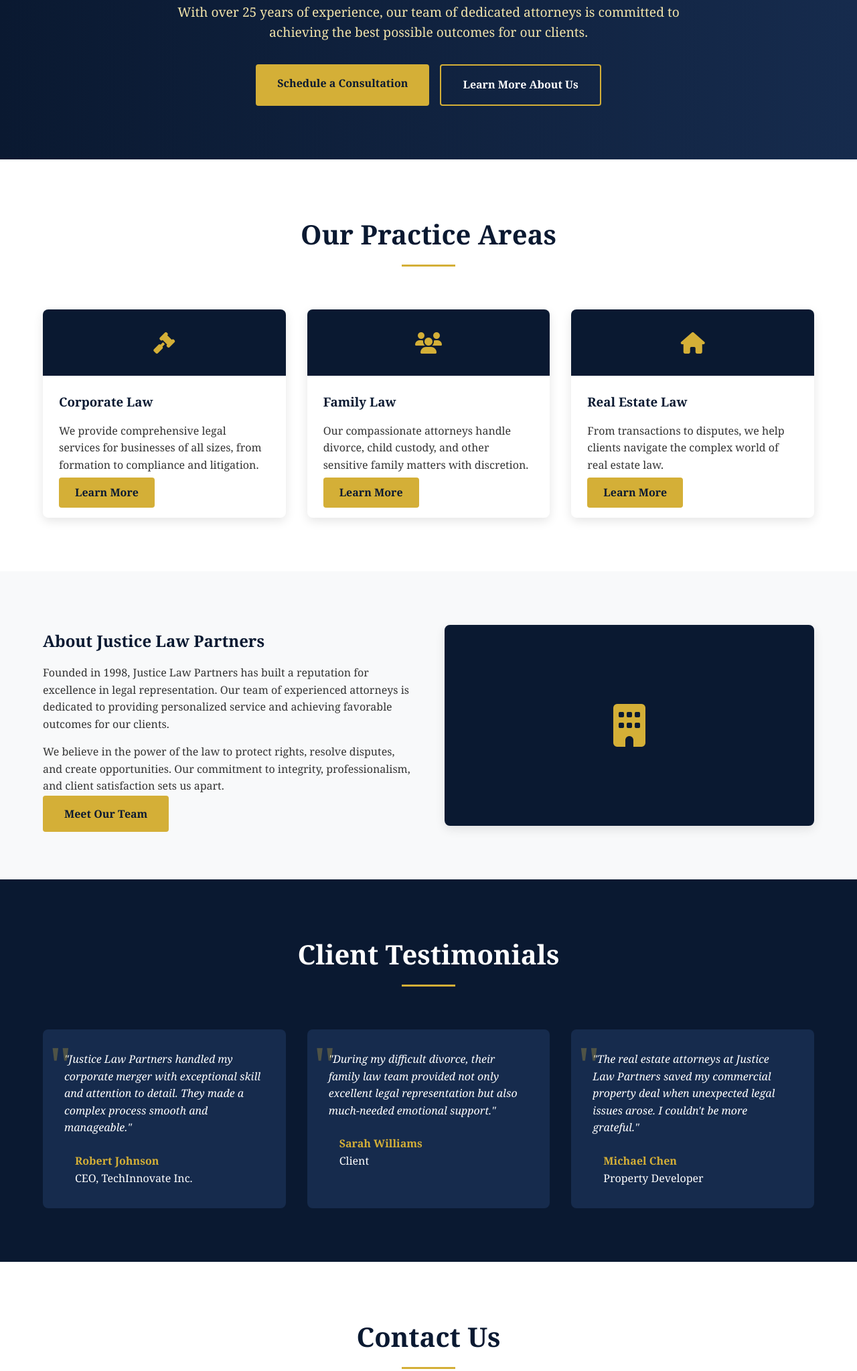
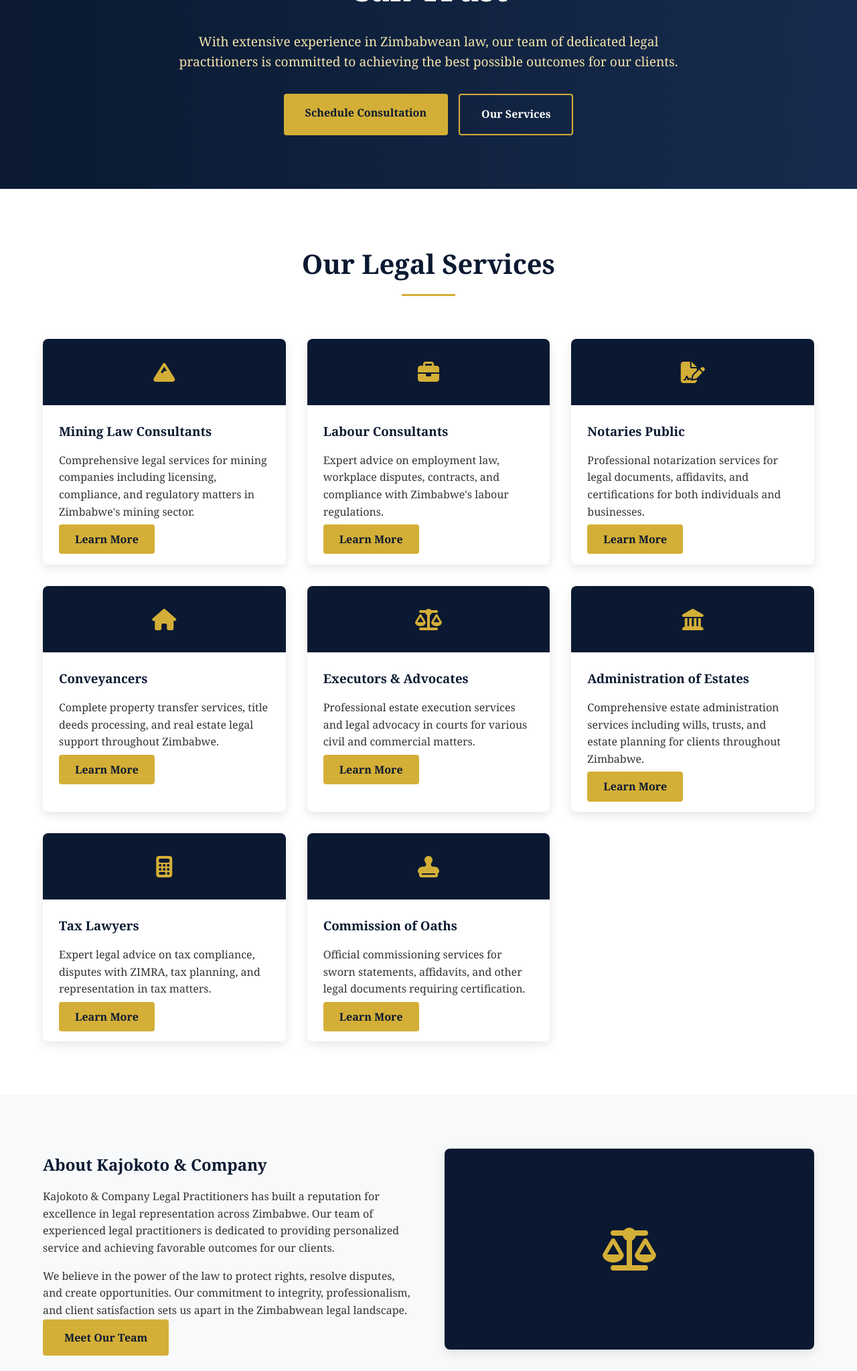
Before and after one commit to Anopa-Works/Law-firm, a plain HTML site: page index.html in a window 1280 px wide. Shown: the part 335-2382 px from the top of the page at 67% size. Drawn offline with Linux system fonts and the light colour scheme.

Commit message:
Law Firm 2.0

```diff
--- a/index.html
+++ b/index.html
@@ -3,7 +3,7 @@
 <head>
     <meta charset="UTF-8">
     <meta name="viewport" content="width=device-width, initial-scale=1.0">
-    <title>Justice Law Partners | Premier Legal Services</title>
+    <title>Kajokoto & Company Legal Practitioners | Comprehensive Legal Services</title>
     <link rel="stylesheet" href="https://cdnjs.cloudflare.com/ajax/libs/font-awesome/6.4.0/css/all.min.css">
     <style>
         * {
@@ -410,6 +410,26 @@
             border-top: 1px solid rgba(255, 255, 255, 0.1);
         }
 
+        .offices {
+            display: grid;
+            grid-template-columns: repeat(auto-fit, minmax(250px, 1fr));
+            gap: 2rem;
+            margin-top: 1rem;
+        }
+
+        .office {
+            background: var(--champagne-light);
+            padding: 1.5rem;
+            border-radius: 8px;
+        }
+
+        .office h4 {
+            color: var(--navy-blue);
+            margin-bottom: 1rem;
+            border-bottom: 2px solid var(--champagne-gold);
+            padding-bottom: 0.5rem;
+        }
+
         @media (max-width: 768px) {
             .header-container {
                 flex-direction: column;
@@ -442,6 +462,10 @@
             .contact-grid {
                 grid-template-columns: 1fr;
             }
+
+            .offices {
+                grid-template-columns: 1fr;
+            }
         }
     </style>
 </head>
@@ -449,12 +473,12 @@
     <header>
         <div class="container header-container">
             <div class="logo">
-                <div class="logo-text">Justice<span class="logo-highlight">Law</span></div>
+                <div class="logo-text">Kajokoto & Company<br><span class="logo-highlight">Legal Practitioners</span></div>
             </div>
             <nav>
                 <ul>
                     <li><a href="#">Home</a></li>
-                    <li><a href="#practice-areas">Practice Areas</a></li>
+                    <li><a href="#practice-areas">Services</a></li>
                     <li><a href="#about">About Us</a></li>
                     <li><a href="#testimonials">Testimonials</a></li>
                     <li><a href="#contact">Contact</a></li>
@@ -467,10 +491,10 @@
     <section class="hero">
         <div class="container hero-content">
             <h1>Expert Legal Representation You Can Trust</h1>
-            <p>With over 25 years of experience, our team of dedicated attorneys is committed to achieving the best possible outcomes for our clients.</p>
+            <p>With extensive experience in Zimbabwean law, our team of dedicated legal practitioners is committed to achieving the best possible outcomes for our clients.</p>
             <div class="hero-btns">
-                <a href="#contact" class="btn btn-primary">Schedule a Consultation</a>
-                <a href="#about" class="btn btn-secondary">Learn More About Us</a>
+                <a href="#contact" class="btn btn-primary">Schedule Consultation</a>
+                <a href="#practice-areas" class="btn btn-secondary">Our Services</a>
             </div>
         </div>
     </section>
@@ -478,26 +502,36 @@
     <section id="practice-areas" class="practice-areas">
         <div class="container">
             <div class="section-title">
-                <h2>Our Practice Areas</h2>
+                <h2>Our Legal Services</h2>
             </div>
             <div class="services-grid">
                 <div class="service-card">
                     <div class="service-icon">
-                        <i class="fas fa-gavel"></i>
+                        <i class="fas fa-mountain"></i>
                     </div>
                     <div class="service-content">
-                        <h3>Corporate Law</h3>
-                        <p>We provide comprehensive legal services for businesses of all sizes, from formation to compliance and litigation.</p>
+                        <h3>Mining Law Consultants</h3>
+                        <p>Comprehensive legal services for mining companies including licensing, compliance, and regulatory matters in Zimbabwe's mining sector.</p>
                         <a href="#contact" class="contact-btn">Learn More</a>
                     </div>
                 </div>
                 <div class="service-card">
                     <div class="service-icon">
-                        <i class="fas fa-users"></i>
+                        <i class="fas fa-briefcase"></i>
                     </div>
                     <div class="service-content">
-                        <h3>Family Law</h3>
-                        <p>Our compassionate attorneys handle divorce, child custody, and other sensitive family matters with discretion.</p>
+                        <h3>Labour Consultants</h3>
+                        <p>Expert advice on employment law, workplace disputes, contracts, and compliance with Zimbabwe's labour regulations.</p>
+                        <a href="#contact" class="contact-btn">Learn More</a>
+                    </div>
+                </div>
+                <div class="service-card">
+                    <div class="service-icon">
+                        <i class="fas fa-file-signature"></i>
+                    </div>
+                    <div class="service-content">
+                        <h3>Notaries Public</h3>
+                        <p>Professional notarization services for legal documents, affidavits, and certifications for both individuals and businesses.</p>
                         <a href="#contact" class="contact-btn">Learn More</a>
                     </div>
                 </div>
@@ -506,8 +540,48 @@
                         <i class="fas fa-home"></i>
                     </div>
                     <div class="service-content">
-                        <h3>Real Estate Law</h3>
-                        <p>From transactions to disputes, we help clients navigate the complex world of real estate law.</p>
+                        <h3>Conveyancers</h3>
+                        <p>Complete property transfer services, title deeds processing, and real estate legal support throughout Zimbabwe.</p>
+                        <a href="#contact" class="contact-btn">Learn More</a>
+                    </div>
+                </div>
+                <div class="service-card">
+                    <div class="service-icon">
+                        <i class="fas fa-scale-balanced"></i>
+                    </div>
+                    <div class="service-content">
+                        <h3>Executors & Advocates</h3>
+                        <p>Professional estate execution services and legal advocacy in courts for various civil and commercial matters.</p>
+                        <a href="#contact" class="contact-btn">Learn More</a>
+                    </div>
+                </div>
+                <div class="service-card">
+                    <div class="service-icon">
+                        <i class="fas fa-landmark"></i>
+                    </div>
+                    <div class="service-content">
+                        <h3>Administration of Estates</h3>
+                        <p>Comprehensive estate administration services including wills, trusts, and estate planning for clients throughout Zimbabwe.</p>
+                        <a href="#contact" class="contact-btn">Learn More</a>
+                    </div>
+                </div>
+                <div class="service-card">
+                    <div class="service-icon">
+                        <i class="fas fa-calculator"></i>
+                    </div>
+                    <div class="service-content">
+                        <h3>Tax Lawyers</h3>
+                        <p>Expert legal advice on tax compliance, disputes with ZIMRA, tax planning, and representation in tax matters.</p>
+                        <a href="#contact" class="contact-btn">Learn More</a>
+                    </div>
+                </div>
+                <div class="service-card">
+                    <div class="service-icon">
+                        <i class="fas fa-stamp"></i>
+                    </div>
+                    <div class="service-content">
+                        <h3>Commission of Oaths</h3>
+                        <p>Official commissioning services for sworn statements, affidavits, and other legal documents requiring certification.</p>
                         <a href="#contact" class="contact-btn">Learn More</a>
                     </div>
                 </div>
@@ -519,14 +593,14 @@
         <div class="container">
             <div class="about-content">
                 <div class="about-text">
-                    <h2>About Justice Law Partners</h2>
-                    <p>Founded in 1998, Justice Law Partners has built a reputation for excellence in legal representation. Our team of experienced attorneys is dedicated to providing personalized service and achieving favorable outcomes for our clients.</p>
-                    <p>We believe in the power of the law to protect rights, resolve disputes, and create opportunities. Our commitment to integrity, professionalism, and client satisfaction sets us apart.</p>
+                    <h2>About Kajokoto & Company</h2>
+                    <p>Kajokoto & Company Legal Practitioners has built a reputation for excellence in legal representation across Zimbabwe. Our team of experienced legal practitioners is dedicated to providing personalized service and achieving favorable outcomes for our clients.</p>
+                    <p>We believe in the power of the law to protect rights, resolve disputes, and create opportunities. Our commitment to integrity, professionalism, and client satisfaction sets us apart in the Zimbabwean legal landscape.</p>
                     <a href="#contact" class="btn btn-primary">Meet Our Team</a>
                 </div>
                 <div class="about-image">
                     <div style="height: 300px; background-color: #0A1931; display: flex; align-items: center; justify-content: center; color: #D4AF37;">
-                        <i class="fas fa-building" style="font-size: 4rem;"></i>
+                        <i class="fas fa-balance-scale" style="font-size: 4rem;"></i>
                     </div>
                 </div>
             </div>
@@ -541,34 +615,34 @@
             <div class="testimonial-grid">
                 <div class="testimonial-card">
                     <div class="testimonial-text">
-                        <p>"Justice Law Partners handled my corporate merger with exceptional skill and attention to detail. They made a complex process smooth and manageable."</p>
+                        <p>"Kajokoto & Company provided exceptional legal guidance for our mining operations. Their knowledge of Zimbabwean mining law is unparalleled."</p>
                     </div>
                     <div class="testimonial-author">
                         <div class="author-details">
-                            <div class="author-name">Robert Johnson</div>
-                            <div class="author-title">CEO, TechInnovate Inc.</div>
+                            <div class="author-name">Tawanda Moyo</div>
+                            <div class="author-title">Mining Executive</div>
                         </div>
                     </div>
                 </div>
                 <div class="testimonial-card">
                     <div class="testimonial-text">
-                        <p>"During my difficult divorce, their family law team provided not only excellent legal representation but also much-needed emotional support."</p>
+                        <p>"Their conveyancing team made our property purchase seamless. Professional and efficient service throughout the process."</p>
                     </div>
                     <div class="testimonial-author">
                         <div class="author-details">
-                            <div class="author-name">Sarah Williams</div>
-                            <div class="author-title">Client</div>
+                            <div class="author-name">Sarah Chikwava</div>
+                            <div class="author-title">Property Investor</div>
                         </div>
                     </div>
                 </div>
                 <div class="testimonial-card">
                     <div class="testimonial-text">
-                        <p>"The real estate attorneys at Justice Law Partners saved my commercial property deal when unexpected legal issues arose. I couldn't be more grateful."</p>
+                        <p>"The estate administration services were handled with compassion and professionalism during our difficult time."</p>
                     </div>
                     <div class="testimonial-author">
                         <div class="author-details">
-                            <div class="author-name">Michael Chen</div>
-                            <div class="author-title">Property Developer</div>
+                            <div class="author-name">The Maphosa Family</div>
+                            <div class="author-title">Clients</div>
                         </div>
                     </div>
                 </div>
@@ -585,11 +659,11 @@
                 <div class="contact-info">
                     <div class="contact-item">
                         <div class="contact-icon">
-                            <i class="fas fa-map-marker-alt"></i>
+                            <i class="fas fa-envelope"></i>
                         </div>
                         <div>
-                            <h4>Office Address</h4>
-                            <p>123 Legal Avenue, Suite 500<br>New York, NY 10001</p>
+                            <h4>Email Address</h4>
+                            <p>zrkajokoto@gmail.com</p>
                         </div>
                     </div>
                     <div class="contact-item">
@@ -597,26 +671,37 @@
                             <i class="fas fa-phone"></i>
                         </div>
                         <div>
-                            <h4>Phone Number</h4>
-                            <p>(212) 555-0123</p>
+                            <h4>Telephone</h4>
+                            <p>+263 271 7453</p>
                         </div>
                     </div>
                     <div class="contact-item">
                         <div class="contact-icon">
-                            <i class="fas fa-envelope"></i>
+                            <i class="fas fa-fax"></i>
                         </div>
                         <div>
-                            <h4>Email Address</h4>
-                            <p>info@justicelawpartners.com</p>
+                            <h4>Fax</h4>
+                            <p>+263 271 7453</p>
                         </div>
                     </div>
                     <div class="contact-item">
                         <div class="contact-icon">
-                            <i class="fas fa-clock"></i>
+                            <i class="fas fa-mobile-alt"></i>
                         </div>
                         <div>
-                            <h4>Office Hours</h4>
-                            <p>Monday-Friday: 9am-5pm<br>Saturday: By appointment only</p>
+                            <h4>Mobile Numbers</h4>
+                            <p>0772 765 099<br>0772 943 877<br>0712 913 624</p>
+                        </div>
+                    </div>
+
+                    <div class="offices">
+                        <div class="office">
+                            <h4>Bindura Office</h4>
+                            <p>847 Alphablock Complex<br>1st Floor South Wing<br>Bindura, Zimbabwe</p>
+                        </div>
+                        <div class="office">
+                            <h4>Harare Office</h4>
+                            <p>69 Munro Drive<br>Cranbourne<br>Harare, Zimbabwe</p>
                         </div>
                     </div>
                 </div>
@@ -627,14 +712,17 @@
                         <input type="email" placeholder="Your Email" required>
                         <input type="tel" placeholder="Your Phone">
                         <select required>
-                            <option value="" disabled selected>Select Practice Area</option>
-                            <option value="corporate">Corporate Law</option>
-                            <option value="family">Family Law</option>
-                            <option value="realestate">Real Estate Law</option>
-                            <option value="litigation">Litigation</option>
-                            <option value="other">Other</option>
+                            <option value="" disabled selected>Select Service Needed</option>
+                            <option value="mining">Mining Law Consultation</option>
+                            <option value="labour">Labour Consultation</option>
+                            <option value="notary">Notary Services</option>
+                            <option value="conveyancing">Conveyancing</option>
+                            <option value="executor">Executor Services</option>
+                            <option value="estates">Estate Administration</option>
+                            <option value="tax">Tax Law</option>
+                            <option value="oaths">Commission of Oaths</option>
                         </select>
-                        <textarea placeholder="How can we help you?" rows="5" required></textarea>
+                        <textarea placeholder="How can we assist you?" rows="5" required></textarea>
                         <button type="submit" class="btn btn-primary">Send Message</button>
                     </form>
                 </div>
@@ -646,17 +734,17 @@
         <div class="container">
             <div class="footer-content">
                 <div class="footer-about">
-                    <div class="footer-logo">Justice<span class="logo-highlight">Law</span></div>
-                    <p>Providing exceptional legal services since 1998. Our team of experienced attorneys is dedicated to achieving the best outcomes for our clients.</p>
+                    <div class="footer-logo">Kajokoto & Company<br><span class="logo-highlight">Legal Practitioners</span></div>
+                    <p>Providing exceptional legal services throughout Zimbabwe. Our team of experienced legal practitioners is dedicated to achieving the best outcomes for our clients.</p>
                 </div>
                 <div class="footer-links">
-                    <h3>Practice Areas</h3>
+                    <h3>Our Services</h3>
                     <ul>
-                        <li><a href="#">Corporate Law</a></li>
-                        <li><a href="#">Family Law</a></li>
-                        <li><a href="#">Real Estate Law</a></li>
-                        <li><a href="#">Intellectual Property</a></li>
-                        <li><a href="#">Litigation</a></li>
+                        <li><a href="#practice-areas">Mining Law Consultants</a></li>
+                        <li><a href="#practice-areas">Labour Consultants</a></li>
+                        <li><a href="#practice-areas">Notaries Public</a></li>
+                        <li><a href="#practice-areas">Conveyancers</a></li>
+                        <li><a href="#practice-areas">Executors & Advocates</a></li>
                     </ul>
                 </div>
                 <div class="footer-links">
@@ -664,16 +752,16 @@
                     <ul>
                         <li><a href="#">Home</a></li>
                         <li><a href="#about">About Us</a></li>
-                        <li><a href="#practice-areas">Practice Areas</a></li>
+                        <li><a href="#practice-areas">Services</a></li>
                         <li><a href="#testimonials">Testimonials</a></li>
                         <li><a href="#contact">Contact</a></li>
                     </ul>
                 </div>
             </div>
             <div class="copyright">
-                <p>&copy; 2023 Justice Law Partners. All rights reserved.</p>
+                <p>&copy; 2023 Kajokoto & Company Legal Practitioners. All rights reserved.</p>
             </div>
         </div>
     </footer>
 </body>
-</html>
+    </html>
```
